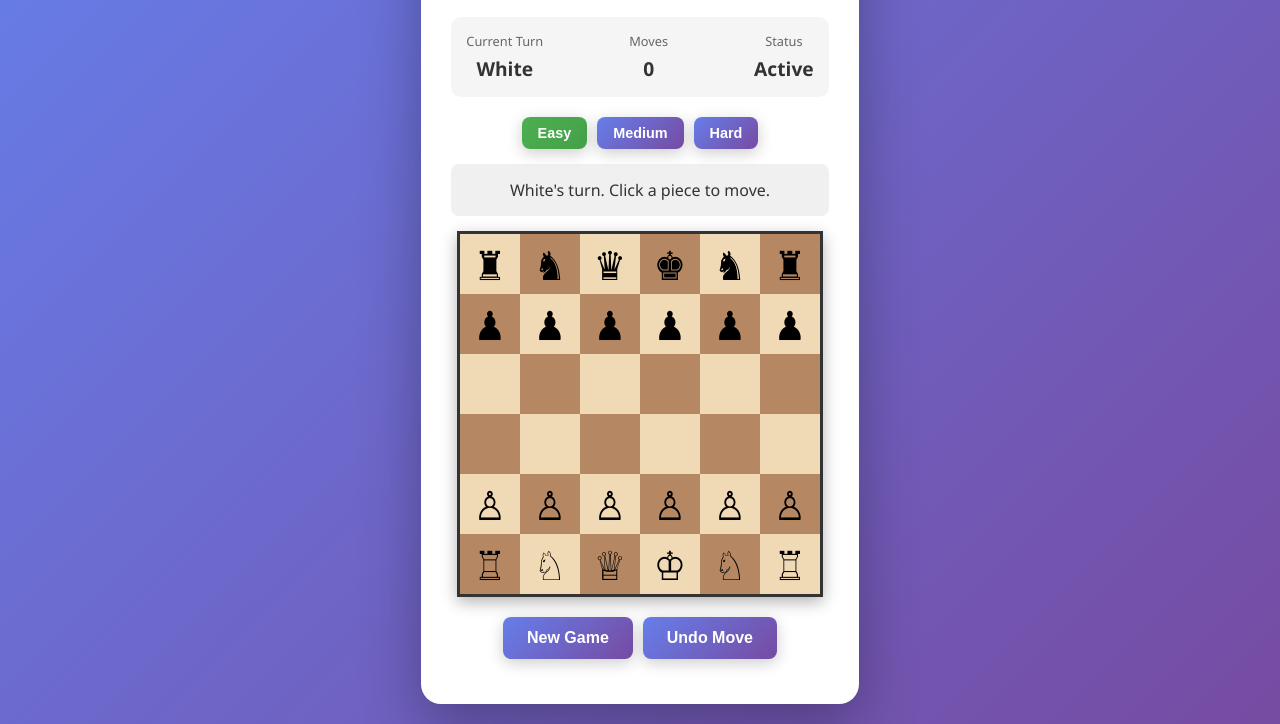
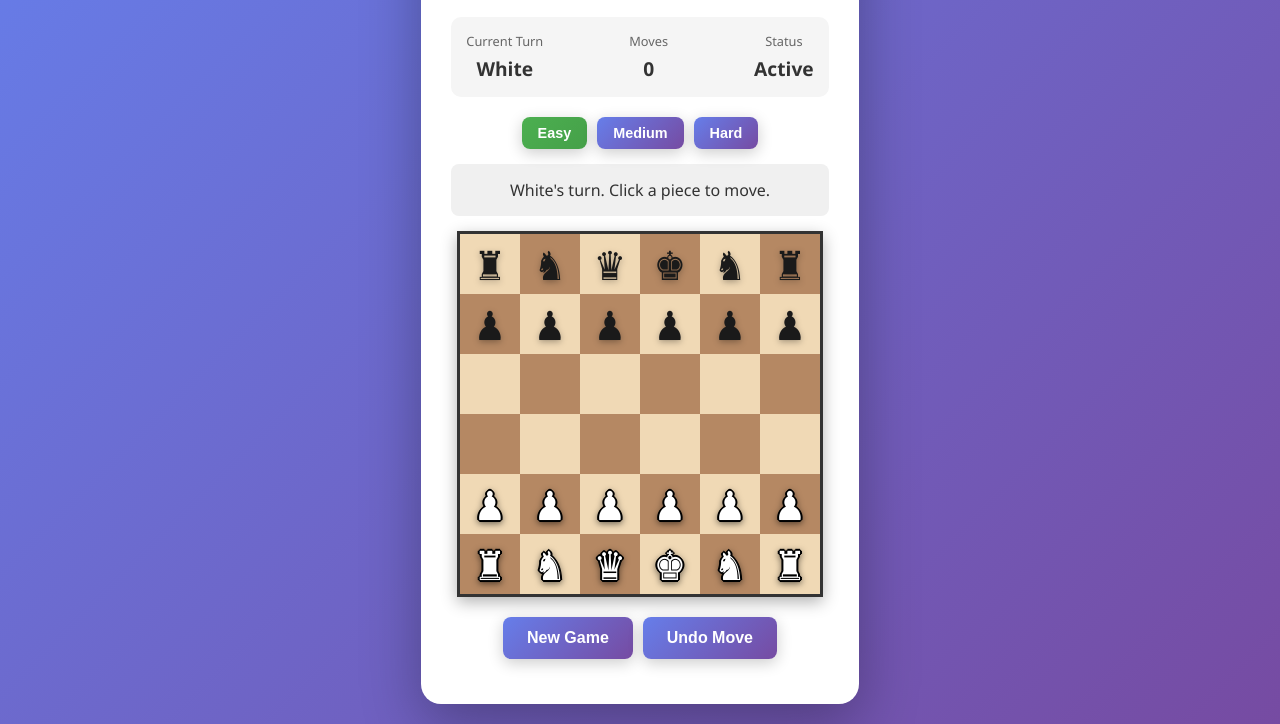
Before and after one commit to rbarretodeandrade/los-alamos-chess, a plain HTML site: page index.html in a window 1280 px wide. Shown: the part 125-849 px from the top of the page. Drawn offline with Linux system fonts and the light colour scheme.

Commit message:
Update piece styling: make white pieces solid white with black outline

```diff
--- a/index.html
+++ b/index.html
@@ -137,6 +137,25 @@
             transform: scale(1.1);
         }
 
+        .white-piece {
+            color: white;
+            text-shadow:
+                -1px -1px 0 #000,
+                1px -1px 0 #000,
+                -1px 1px 0 #000,
+                1px 1px 0 #000,
+                -2px 0 0 #000,
+                2px 0 0 #000,
+                0 -2px 0 #000,
+                0 2px 0 #000;
+            filter: drop-shadow(0 2px 3px rgba(0, 0, 0, 0.5));
+        }
+
+        .black-piece {
+            color: #1a1a1a;
+            filter: drop-shadow(0 2px 3px rgba(0, 0, 0, 0.3));
+        }
+
         .controls {
             display: flex;
             gap: 10px;
@@ -253,9 +272,9 @@
     </div>
 
     <script>
-        // Piece Unicode characters
+        // Piece Unicode characters (using filled pieces for both colors)
         const PIECES = {
-            'K': '♔', 'Q': '♕', 'R': '♖', 'N': '♘', 'P': '♙',
+            'K': '♚', 'Q': '♛', 'R': '♜', 'N': '♞', 'P': '♟',
             'k': '♚', 'q': '♛', 'r': '♜', 'n': '♞', 'p': '♟'
         };
 
@@ -291,7 +310,8 @@
                     const piece = board[row][col];
                     if (piece !== '.') {
                         const pieceElement = document.createElement('span');
-                        pieceElement.className = 'piece';
+                        const isWhite = piece === piece.toUpperCase();
+                        pieceElement.className = `piece ${isWhite ? 'white-piece' : 'black-piece'}`;
                         pieceElement.textContent = PIECES[piece];
                         square.appendChild(pieceElement);
                     }
```
